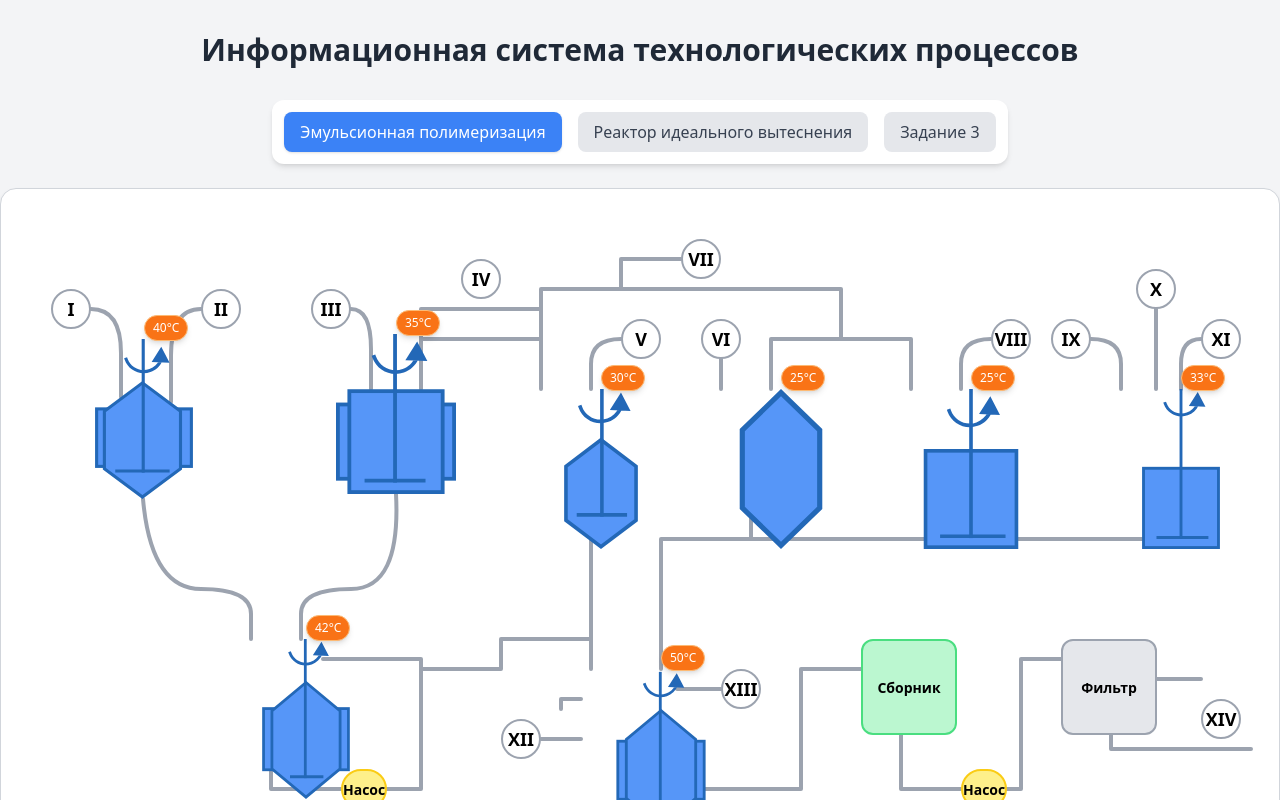
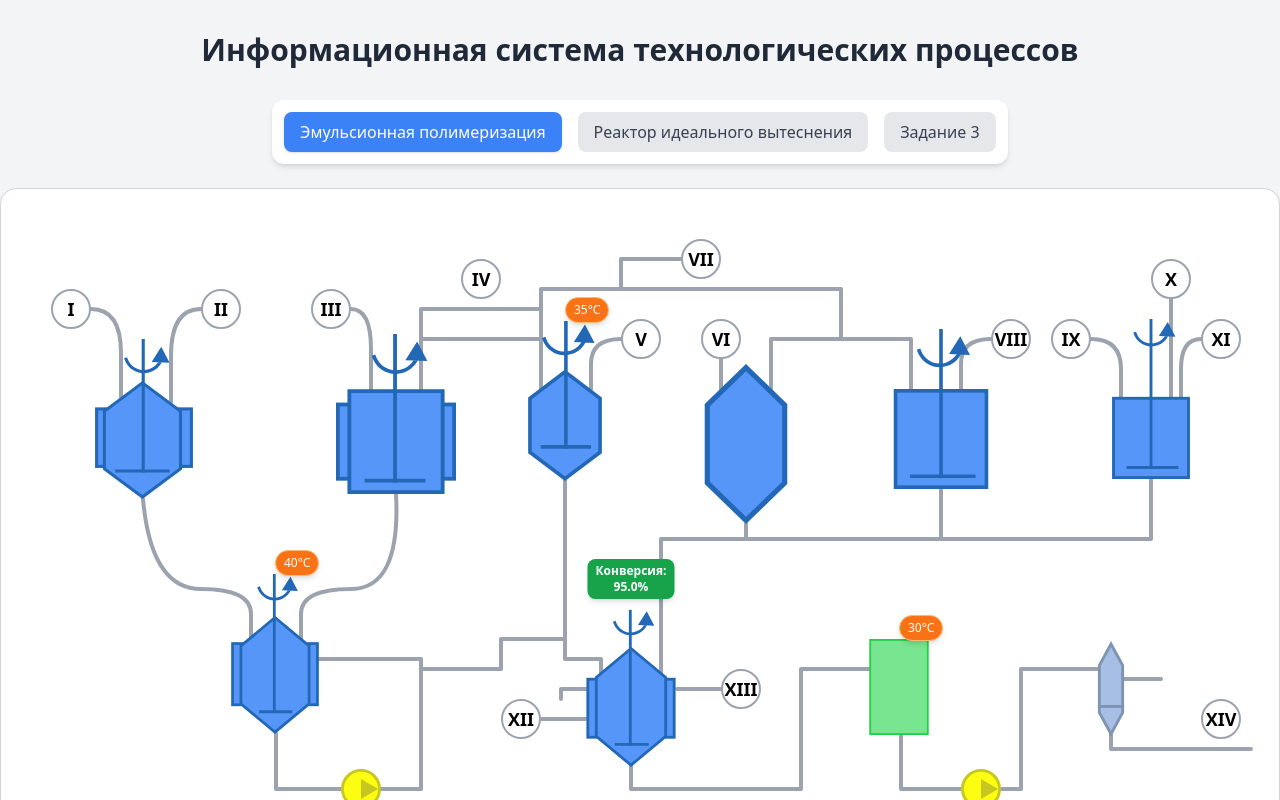
Before and after one commit to dimondlove/visualization-system-frontend, a React (Create React App) app: page / in a window 1280 px wide. Shown: the top 800 px of the page. Built offline with nearby package versions, Linux system fonts and the light colour scheme.

Commit message:
Доработка первого задания

```diff
--- a/src/components/Apparatus.js
+++ b/src/components/Apparatus.js
@@ -2,6 +2,7 @@ import React, { useState } from "react";
 import { motion } from "framer-motion";
 import { Tooltip } from "./Tooltip";
 import { TemperatureBadge } from "./TemperatureBadge";
+import { ConversionBadge } from "./ConversionBadge";
 
 import { ReactComponent as Apparatus1 } from "../assets/svg/apparatus1.svg";
 import { ReactComponent as Apparatus2 } from "../assets/svg/apparatus2.svg";
@@ -23,7 +24,7 @@ const iconMap = {
 	9: Apparatus9,
 };
 
-export function Apparatus({ id, name, substance, x, y, temperature, children }) {
+export function Apparatus({ id, name, substance, x, y, temperature, conversion,  children }) {
 	const [hovered, setHovered] = useState(false);
 	const Icon = iconMap[id];
 
@@ -35,9 +36,10 @@ export function Apparatus({ id, name, substance, x, y, temperature, children })
 			onMouseLeave={() => setHovered(false)}
 		>
 			{temperature && <TemperatureBadge temperature={temperature} />}
+			{conversion && <ConversionBadge conversion={conversion} />}
 
 			<motion.div
-				className="relative flex items-center justify-center z-9"
+				className="relative flex items-center justify-center z-9 cursor-pointer"
 				whileHover={{ scale: 1.05 }}
 			>
 				<Icon className="w-40 h-40 z-150" />
--- a/src/components/Collector.js
+++ b/src/components/Collector.js
@@ -1,22 +1,29 @@
 import React, { useState } from "react";
 import { motion } from "framer-motion";
 import { Tooltip } from "./Tooltip";
+import { TemperatureBadge } from "./TemperatureBadge";
 
-export function Collector({ id, name, x, y }) {
+import { ReactComponent as CollectorIcon } from "../assets/svg/collector.svg";
+
+export function Collector({ id, name, substance, x, y, temperature, children }) {
     const [hovered, setHovered] = useState(false);
 
     return (
-        <div className="absolute" style={{ left: x, top: y }}>
+        <div className="absolute text-center" style={{ left: x, top: y }}>
             <div
-                className="relative w-24 h-24 bg-green-200 border-2 border-green-400 rounded-xl flex items-center justify-center cursor-pointer"
+                className="relative flex items-center justify-center cursor-pointer"
                 onMouseEnter={() => setHovered(true)}
                 onMouseLeave={() => setHovered(false)}
             >
+                {temperature && <TemperatureBadge temperature={temperature} />}
+
                 <motion.div whileHover={{ scale: 1.05 }}>
-                    <span className="text-sm font-semibold">Сборник</span>
+                    <CollectorIcon className="w-24 h-24" />
                 </motion.div>
 
-                {hovered && <Tooltip name={name || "Сборник"} position="right" />}
+                {hovered && <Tooltip name={name || "Сборник"} substance={substance} position="right" />}
+
+                <div className="mt-2">{children}</div>
             </div>
         </div>
     );
--- /dev/null
+++ b/src/components/ConversionBadge.js
@@ -0,0 +1,9 @@
+import React from "react";
+
+export function ConversionBadge({ conversion }) {
+	return (
+		<div className="absolute -top-12 left-1/2 -translate-x-1/2 bg-green-600 text-white text-xs font-semibold px-2 py-1 rounded-lg shadow-md z-10">
+			Конверсия: {conversion.toFixed(1)}%
+		</div>
+	);
+	}
--- a/src/components/Filter.js
+++ b/src/components/Filter.js
@@ -2,21 +2,23 @@ import React, { useState } from "react";
 import { motion } from "framer-motion";
 import { Tooltip } from "./Tooltip";
 
-export function Filter({ id, name, x, y }) {
+import { ReactComponent as FilterIcon } from "../assets/svg/filter.svg";
+
+export function Filter({ id, name, substance, x, y }) {
 	const [hovered, setHovered] = useState(false);
 
 	return (
-		<div className="absolute" style={{ left: x, top: y }}>
+		<div className="absolute text-center" style={{ left: x, top: y }}>
 			<div
-				className="relative w-24 h-24 bg-gray-200 border-2 border-gray-400 rounded-xl flex items-center justify-center cursor-pointer"
+				className="relative flex items-center justify-center cursor-pointer"
 				onMouseEnter={() => setHovered(true)}
 				onMouseLeave={() => setHovered(false)}
 			>
 				<motion.div whileHover={{ scale: 1.05 }}>
-					<span className="text-sm font-semibold">Фильтр</span>
+					<FilterIcon className="w-24 h-24" />
 				</motion.div>
 
-				{hovered && <Tooltip name={name || "Фильтр"} position="right" />}
+				{hovered && <Tooltip name={name || "Фильтр"} substance={substance} position="right" />}
 			</div>
 		</div>
 	);
--- a/src/components/Pump.js
+++ b/src/components/Pump.js
@@ -1,6 +1,8 @@
 import React, { useState } from "react";
 import { motion } from "framer-motion";
 import { Tooltip } from "./Tooltip";
+
+import { ReactComponent as PipmIcon } from "../assets/svg/pump.svg";
 
 export function Pump({ id, name, x, y }) {
 	const [hovered, setHovered] = useState(false);
@@ -11,12 +13,12 @@ export function Pump({ id, name, x, y }) {
 			style={{ left: x, top: y }}
 		>
 			<div
-				className="relative w-15 h-10 bg-yellow-200 border-2 border-yellow-400 rounded-full flex items-center justify-center cursor-pointer"
+				className="relative flex items-center justify-center cursor-pointer"
 				onMouseEnter={() => setHovered(true)}
 				onMouseLeave={() => setHovered(false)}
 			>
 				<motion.div whileHover={{ scale: 1.05 }}>
-					<span className="text-sm font-semibold">Насос</span>
+					<PipmIcon className="w-10 h-10" />
 				</motion.div>
 
 				{hovered && <Tooltip name={name || `Насос ${id}`} position="right" />}
--- a/src/components/Tooltip.js
+++ b/src/components/Tooltip.js
@@ -10,7 +10,7 @@ export function Tooltip({ name, substance, position = "right" }) {
 			animate={{ opacity: 1, x: 0 }}
 			exit={{ opacity: 0 }}
 			transition={{ duration: 0 }}
-			className={`absolute ${positionClass} bg-black text-white text-xs rounded-md px-3 py-2 shadow-lg z-10 w-max whitespace-nowrap`}
+			className={`absolute ${positionClass} bg-black text-white text-xs rounded-md px-3 py-2 shadow-lg z-10 max-w-[220px] whitespace-pre-line`}
 		>
 			<p className="font-semibold mb-1">{name}</p>
 			{substance && <p className="text-gray-200">{substance}</p>}
--- a/src/pages/SimulationTab.js
+++ b/src/pages/SimulationTab.js
@@ -1,4 +1,4 @@
-import React, { useState } from "react";
+import React from "react";
 import { Apparatus } from "../components/Apparatus";
 import { Pump } from "../components/Pump";
 import { Collector } from "../components/Collector";
@@ -7,17 +7,6 @@ import { Pipeline } from "../components/Pipeline";
 import { SubstanceSource } from "../components/SubstanceSource";
 
 export default function SimulationTab() {
-	const [temps, setTemps] = useState({
-		1: 40,
-		2: 35,
-		3: 42,
-		5: 30,
-		6: 25,
-		7: 25,
-		8: 33,
-		9: 50,
-	});
-
 	return (
 		<div className="relative w-[1400px] h-[800px] border border-gray-300 bg-white rounded-2xl shadow-md p-6 overflow-visible">
 			{/* Соединения между источниками и аппаратами */}
@@ -32,10 +21,10 @@ export default function SimulationTab() {
 			<Pipeline points={[{x: 620, y: 100}, {x: 840, y: 100}, {x: 840, y: 150}, {x: 770, y: 150}, {x: 770, y: 200}]} /> {/* VII → 6 */}
 			<Pipeline points={[{x: 840, y: 150}, {x: 910, y: 150}, {x: 910, y: 200}]} /> {/* VII → 7 */}
 			<Pipeline points={[{x: 990, y: 150}, {x: 960, y: 150}, {x: 960, y: 200}]} curved /> {/* VIII → 7 */}
-			<Pipeline points={[{x: 1090, y: 150}, {x: 1120, y: 150}, {x: 1120, y: 200}]} curved /> {/* IX → 8 */}
-			<Pipeline points={[{x: 1155, y: 120}, {x: 1155, y: 200}]} /> {/* X → 8 */}
-			<Pipeline points={[{x: 1200, y: 150}, {x: 1180, y: 150}, {x: 1180, y: 200}]} curved /> {/* XI → 8 */}
-			<Pipeline points={[{x: 540, y: 550}, {x: 580, y: 550}]} curved /> {/* XII → 9 */}
+			<Pipeline points={[{x: 1090, y: 150}, {x: 1120, y: 150}, {x: 1120, y: 210}]} curved /> {/* IX → 8 */}
+			<Pipeline points={[{x: 1170, y: 110}, {x: 1170, y: 210}]} /> {/* X → 8 */}
+			<Pipeline points={[{x: 1200, y: 150}, {x: 1180, y: 150}, {x: 1180, y: 210}]} curved /> {/* XI → 8 */}
+			<Pipeline points={[{x: 540, y: 530}, {x: 585, y: 530}]} curved /> {/* XII → 9 */}
 			<Pipeline points={[{x: 720, y: 500}, {x: 676, y: 500}]} curved /> {/* XIII → 9 */}
 			<Pipeline points={[{x: 1110, y: 546}, {x: 1110, y: 560}, {x: 1250, y: 560}]} /> {/* 12 → XIV */}
 
@@ -43,37 +32,37 @@ export default function SimulationTab() {
 			{/* Соединения между аппаратами */}
 			<Pipeline points={[{x: 142, y: 310}, {x: 150, y: 400}, {x: 250, y: 400}, {x: 250, y: 450}]} curved /> {/* 1 → 3 */}
 			<Pipeline points={[{x: 395, y: 305}, {x: 400, y: 400}, {x: 300, y: 400}, {x: 300, y: 450}]} curved /> {/* 2 → 3 */}
-			<Pipeline points={[{x: 270, y: 546}, {x: 270, y: 600}, {x: 340, y: 600}]} /> {/* 3 → 4 */}
-			<Pipeline points={[{x: 380, y: 600}, {x: 420, y: 600}, {x: 420, y: 470}, {x: 322, y: 470}]} /> {/* 4 → 3 */}
-			<Pipeline points={[{x: 420, y: 480}, {x: 500, y: 480}, {x: 500, y: 450}, {x: 590, y: 450}]} /> {/* 4 → 9 */}
-			<Pipeline points={[{x: 590, y: 296}, {x: 590, y: 480}]} /> {/* 5 → 9 */}
-			<Pipeline points={[{x: 1150, y: 296}, {x: 1150, y: 350}, {x: 660, y: 350}, {x: 660, y: 480}]} /> {/* 8 → 9 */}
+			<Pipeline points={[{x: 275, y: 544}, {x: 275, y: 600}, {x: 340, y: 600}]} /> {/* 3 → 4 */}
+			<Pipeline points={[{x: 380, y: 600}, {x: 420, y: 600}, {x: 420, y: 470}, {x: 318, y: 470}]} /> {/* 4 → 3 */}
+			<Pipeline points={[{x: 420, y: 480}, {x: 500, y: 480}, {x: 500, y: 450}, {x: 564, y: 450}]} /> {/* 4 → 9 */}
+			<Pipeline points={[{x: 564, y: 291}, {x: 564, y: 470}, {x: 600, y: 470}, {x: 600, y: 485}]} /> {/* 5 → 9 */}
+			<Pipeline points={[{x: 1150, y: 290}, {x: 1150, y: 350}, {x: 660, y: 350}, {x: 660, y: 485}]} /> {/* 8 → 9 */}
 			<Pipeline points={[{x: 940, y: 296}, {x: 940, y: 350}]} /> {/* 7 → 9 */}
-			<Pipeline points={[{x: 750, y: 296}, {x: 750, y: 350}]} /> {/* 6 → 9 */}
-			<Pipeline points={[{x: 630, y: 576}, {x: 630, y: 600}, {x: 800, y: 600}, {x: 800, y: 480}, {x: 860, y: 480}]} /> {/* 9 → 10 */}
+			<Pipeline points={[{x: 745, y: 335}, {x: 745, y: 350}]} /> {/* 6 → 9 */}
+			<Pipeline points={[{x: 630, y: 576}, {x: 630, y: 600}, {x: 800, y: 600}, {x: 800, y: 480}, {x: 870, y: 480}]} /> {/* 9 → 10 */}
 			<Pipeline points={[{x: 900, y: 546}, {x: 900, y: 600}, {x: 960, y: 600}]} /> {/* 10 → 11 */}
-			<Pipeline points={[{x: 1000, y: 600}, {x: 1020, y: 600}, {x: 1020, y: 470}, {x: 1060, y: 470}]} /> {/* 11 → 12 */}
+			<Pipeline points={[{x: 1000, y: 600}, {x: 1020, y: 600}, {x: 1020, y: 480}, {x: 1100, y: 480}]} /> {/* 11 → 12 */}
 
 			{/* Выходные соединения */}
-			<Pipeline points={[{x: 580, y: 510}, {x: 560, y: 510}, {x: 560, y: 520}]} /> {/* 9 →  */}
-			<Pipeline points={[{x: 1156, y: 490}, {x: 1200, y: 490}]} /> {/* 12 →  */}
+			<Pipeline points={[{x: 590, y: 500}, {x: 560, y: 500}, {x: 560, y: 510}]} /> {/* 9 →  */}
+			<Pipeline points={[{x: 1120, y: 490}, {x: 1160, y: 490}]} /> {/* 12 →  */}
 
 			{/* Верхний ряд аппаратов */}
-			<Apparatus id={1} name="Аппарат приготовления углеводородной фазы" x={63} y={150} temperature={temps[1]} />
-			<Apparatus id={2} name="Аппарат приготовления водной фазы" x={315} y={145} temperature={temps[2]} />
-			<Apparatus id={5} name="Аппарат приготовления раствора инициатора" x={520} y={200} temperature={temps[5]} />
-			<Apparatus id={6} name="Аппарат приготовления раствора активатора" x={700} y={200} temperature={temps[6]} />
-			<Apparatus id={7} name="Аппарат приготовления раствора активатора" x={890} y={200} temperature={temps[7]} />
-			<Apparatus id={8} name="Аппарат приготовления эмульсии стабилизатора" x={1100} y={200} temperature={temps[8]} />
+			<Apparatus id={1} name="Аппарат приготовления углеводородной фазы" x={63} y={150} />
+			<Apparatus id={2} name="Аппарат приготовления водной фазы" x={315} y={145} substance={"Щелочный раствор СТЭК"} />
+			<Apparatus id={5} name="Аппарат приготовления раствора инициатора" x={484} y={132} temperature={35} />
+			<Apparatus id={6} name="Аппарат приготовления раствора активатора" x={665} y={175} substance={"Аммиачная вода"} />
+			<Apparatus id={7} name="Аппарат приготовления раствора активатора" x={860} y={140} substance={"Раствор сульфита натрия"} />
+			<Apparatus id={8} name="Аппарат приготовления эмульсии стабилизатора" x={1070} y={130} substance={"Эмульсия бензольного раствора тиурама E (тетраэтилтиурам-дисульфида) и нафтама-2"} />
 
 
 			{/* Нижний ряд аппаратов */}
-			<Apparatus id={3} name="Смеситель" x={225} y={450} temperature={temps[3]} />
+			<Apparatus id={3} name="Смеситель" x={194} y={385} substance={"Эмульсия"} temperature={40} />
 			<Pump id={4} name="Насос" x={340} y={580} />
-			<Apparatus id={9} name="Полимеризатор" x={580} y={480} temperature={temps[9]} />
-			<Collector id={10} name="Емкость для латекса" x={860} y={450} />
+			<Apparatus id={9} name="Полимеризатор" x={550} y={418} substance={"Эмульсия, 4 %-ный раствор персульфата калия, аммиачная вода, раствор сульфита натрия, эмульсию бензольного раствора тиурама E, нафтам-2"} conversion={95} />
+			<Collector id={10} name="Емкость для латекса" x={850} y={450} substance={"Латекс"} temperature={30} />
 			<Pump id={11} name="Насос" x={960} y={580} />
-			<Filter id={12} name="Фильтр" x={1060} y={450} />
+			<Filter id={12} name="Фильтр" x={1062} y={452} substance={"Латекс"} />
 
 			{/* Источник веществ */}
 			<SubstanceSource roman="I" name="Хлоропрен" x={50} y={100} />
@@ -85,9 +74,9 @@ export default function SimulationTab() {
 			<SubstanceSource roman="VII" name="Вода" x={680} y={50} />
 			<SubstanceSource roman="VIII" name="Раствор сульфита натрия" x={990} y={130} />
 			<SubstanceSource roman="IX" name="Стабилизатор" x={1050} y={130} />
-			<SubstanceSource roman="X" name="Растворитель" x={1135} y={80} />
+			<SubstanceSource roman="X" name="Растворитель" x={1150} y={70} />
 			<SubstanceSource roman="XI" name="Тиурам" x={1200} y={130} />
-			<SubstanceSource roman="XII" name="Рассол" x={500} y={530} />
+			<SubstanceSource roman="XII" name="Рассол" x={500} y={510} />
 			<SubstanceSource roman="XIII" name="Азот" x={720} y={480} />
 			<SubstanceSource roman="XIV" name="Латекс на выделение" x={1200} y={510} />
 
```
